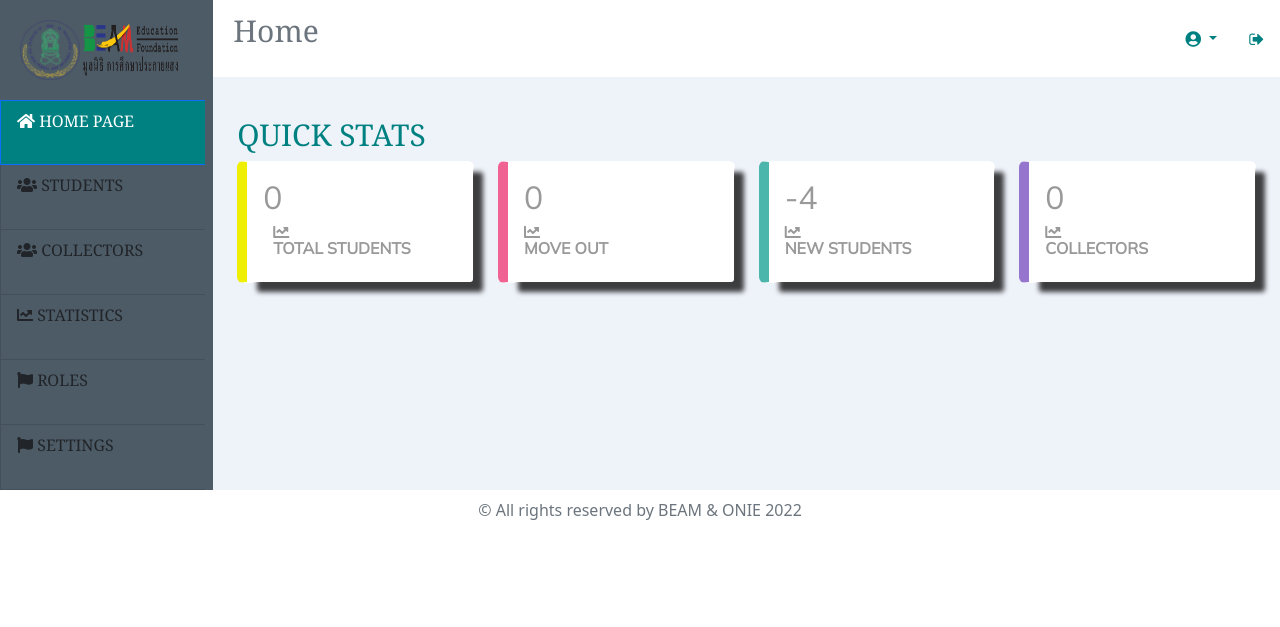
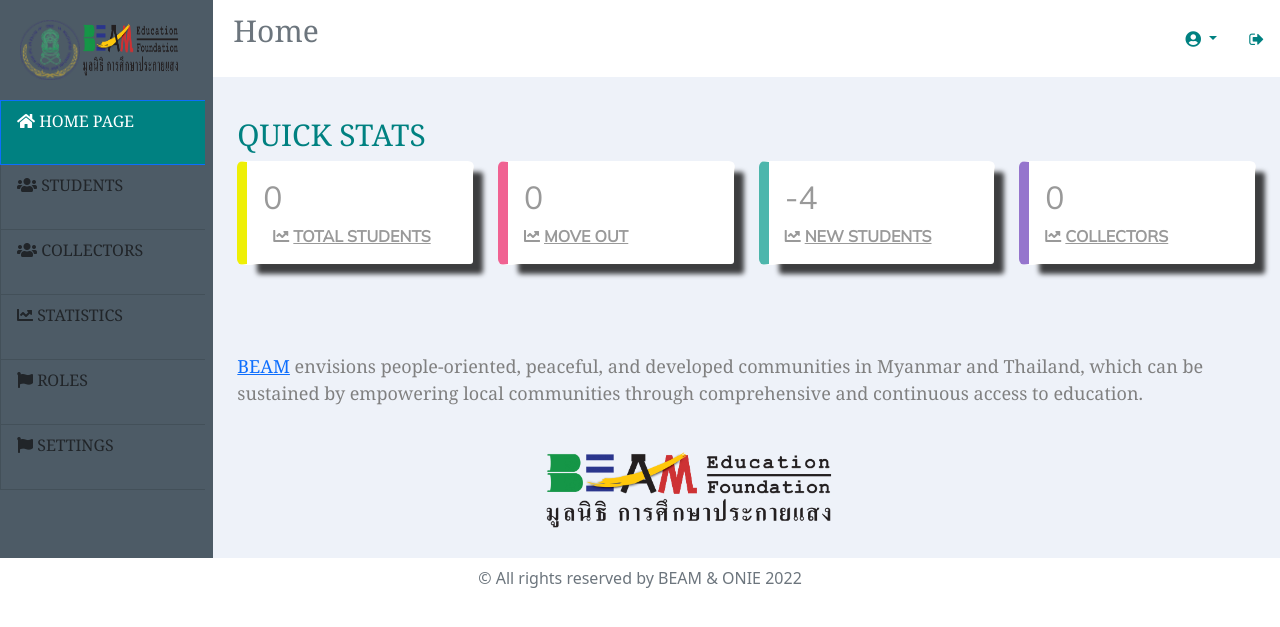
Before and after one commit to yuzanawinnnn/BEAM-Student-Managment-System, a PHP site: page /project/home.php in a window 1280 px wide. Shown: the top 627 px of the page. Run offline with PHP 8.4, Linux system fonts and the light colour scheme; the visitor is signed in with stand-in values (Sample User, id 1); data that the repository does not hold is empty.

Commit message:
Update home.php

```diff
--- a/home.php
+++ b/home.php
@@ -152,10 +152,11 @@ body{height: 100%;}
                             ?>
                                <span class="text-success" style="padding:10px;">
                                     <i class="fas fa-chart-line" style="color:#999999;">
-                                    <p style="font-family: 'Mulish', sans-serif; margin-bottom: 10px; color:#999999">TOTAL STUDENTS</p></i>
+                                    <a href="students.php" style="font-family: 'Mulish', sans-serif; margin-bottom: 10px; color:#999999">TOTAL STUDENTS</a></i>
                                </span>
                            </div>
                         </div>
+
                     </div><!-- End of 1st card -->
 
                     <!-- 2nd card -->
@@ -174,7 +175,7 @@ body{height: 100%;}
                             ?>
 
                                     <i class="fas fa-chart-line" style="color:#999999;">
-                                    <p style="font-family: 'Mulish', sans-serif; margin-bottom: 10px; color:#999999">MOVE OUT</p></i>
+                                    <a href="students.php" style="font-family: 'Mulish', sans-serif; margin-bottom: 10px; color:#999999">MOVE OUT</a></i>
 
                         </div>
                         </div>
@@ -197,7 +198,7 @@ body{height: 100%;}
 
                                <span class="text-success">
                                     <i class="fas fa-chart-line" style="color:#999999;">
-                                    <p style="font-family: 'Mulish', sans-serif; margin-bottom: 10px; color:#999999">NEW STUDENTS</p></i>
+                                    <a href="students.php" style="font-family: 'Mulish', sans-serif; margin-bottom: 10px; color:#999999">NEW STUDENTS</a></i>
                                </span>
                          </div>
                         </div>
@@ -217,7 +218,7 @@ body{height: 100%;}
                             ?>
                                <span class="text-success">
                                     <i class="fas fa-chart-line" style="color:#999999;">
-                                    <p style="font-family: 'Mulish', sans-serif; margin-bottom: 10px; color:#999999">COLLECTORS</p></i>
+                                    <a href="collectors.php" style="font-family: 'Mulish', sans-serif; margin-bottom: 10px; color:#999999">COLLECTORS</a></i>
                                </span>
                            </div>
                         </div>
@@ -225,7 +226,13 @@ body{height: 100%;}
 
 
                 </div><!-- End of Status Block -->
+                <br><br><br>
 
+                <div>
+                    <p style="font-family: 'georgia'; color:grey; font-size:18px; font-align:center; "><a href="https://beamedu.org/">BEAM</a> envisions people-oriented, peaceful, and developed communities in Myanmar and Thailand, which can be sustained by empowering local communities through comprehensive and continuous access to education.</p>
+                    <br>
+                    <img src="image/BEAMLogoPNG.png" alt="BEAM Education Foundation Logo" style="width:300px; margin-left:300px;">
+                </div>
             </div><!-- End of main Middle section -->
 
 
```
